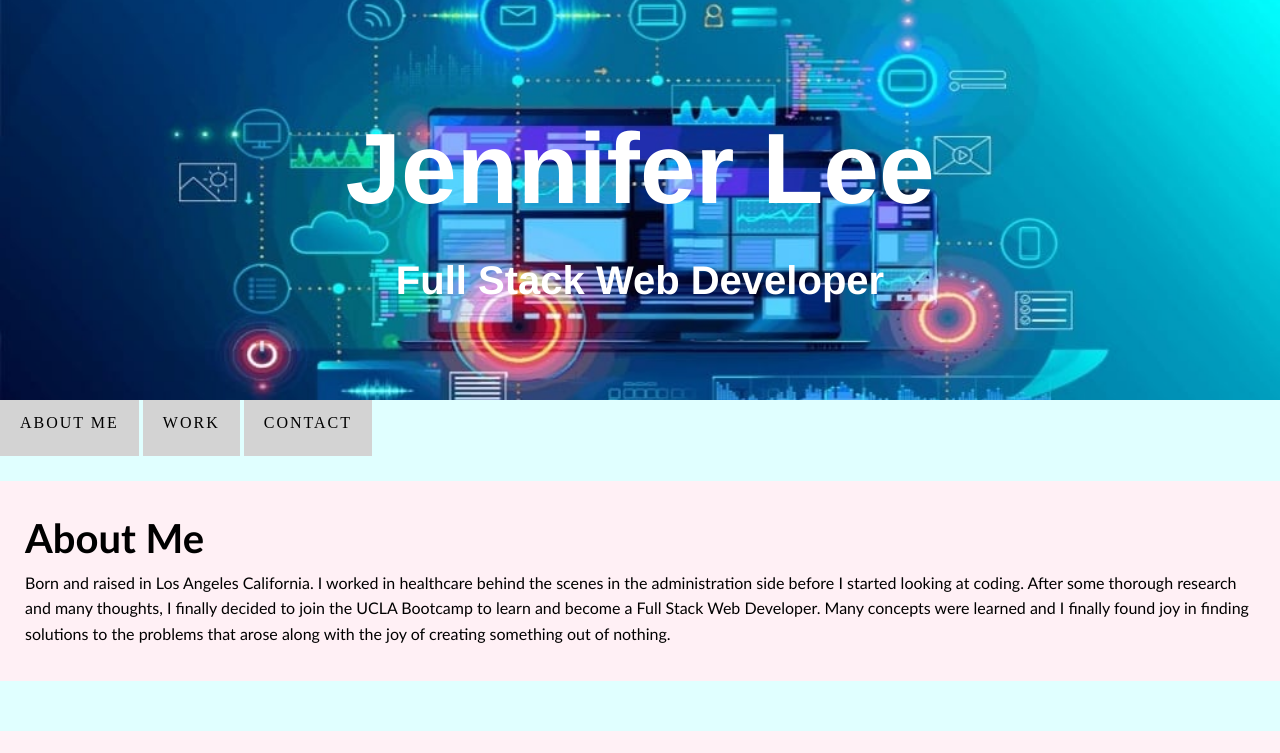
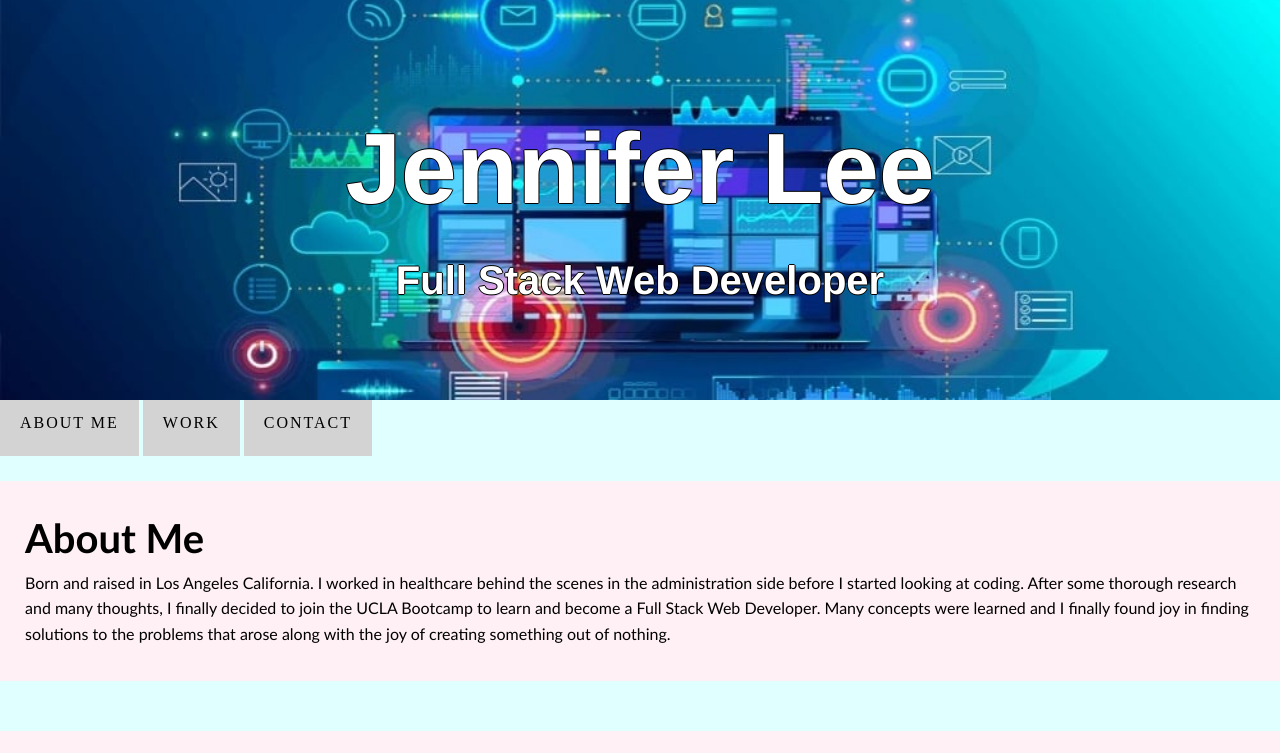
Before and after one commit to JLee3883/Jenn-s-Portfolio, a plain HTML site: page JennsPortfolio.html in a window 1280 px wide. Shown: the top 753 px of the page. Drawn offline with Linux system fonts and the light colour scheme.

Commit message:
added text shadow to header text so it's not so washed out

```diff
--- a/Assets/css/styles.css
+++ b/Assets/css/styles.css
@@ -24,7 +24,7 @@ body, html {
     left: 50%;
     transform: translate(-50%, -50%);
     color:white;
-    list-style: none;
+    text-shadow: -1px 0 black, 0 1px black, 1px 0 black, 0 -1px black;;
 
 }
 
```
